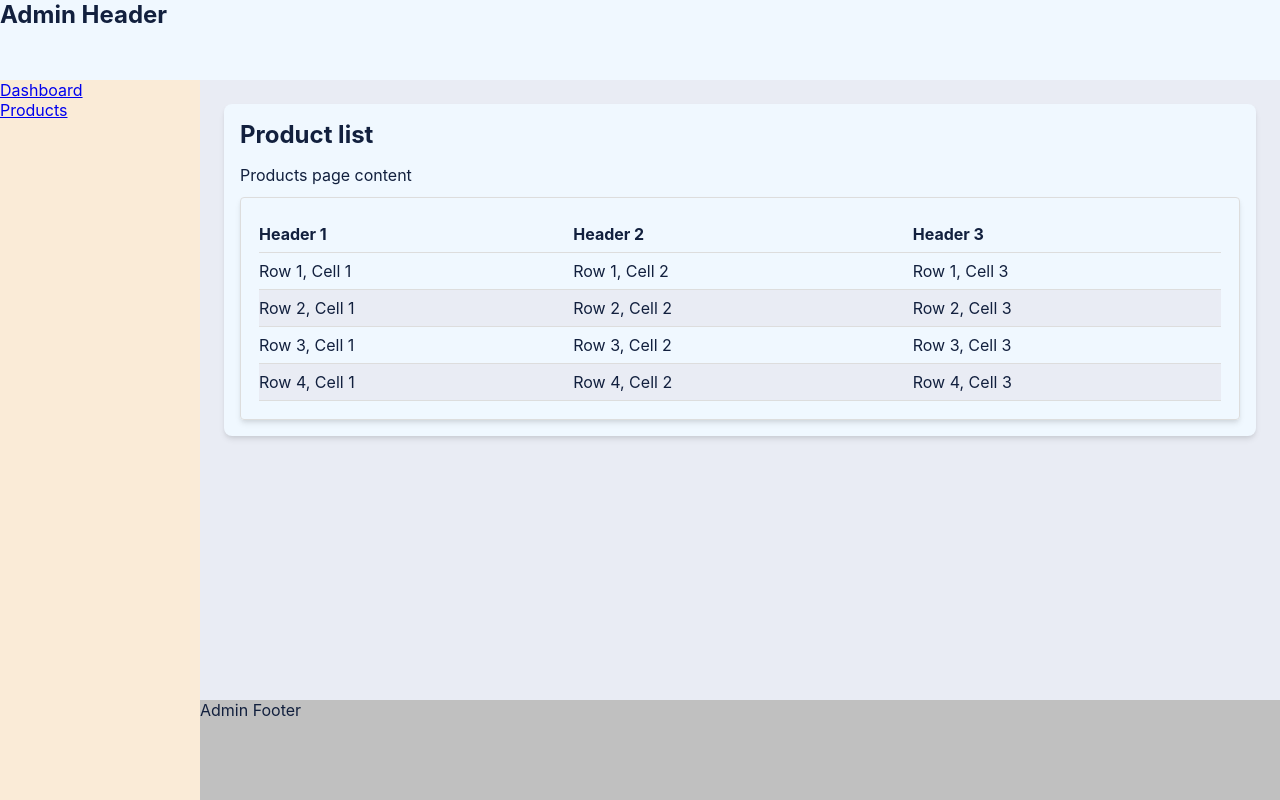
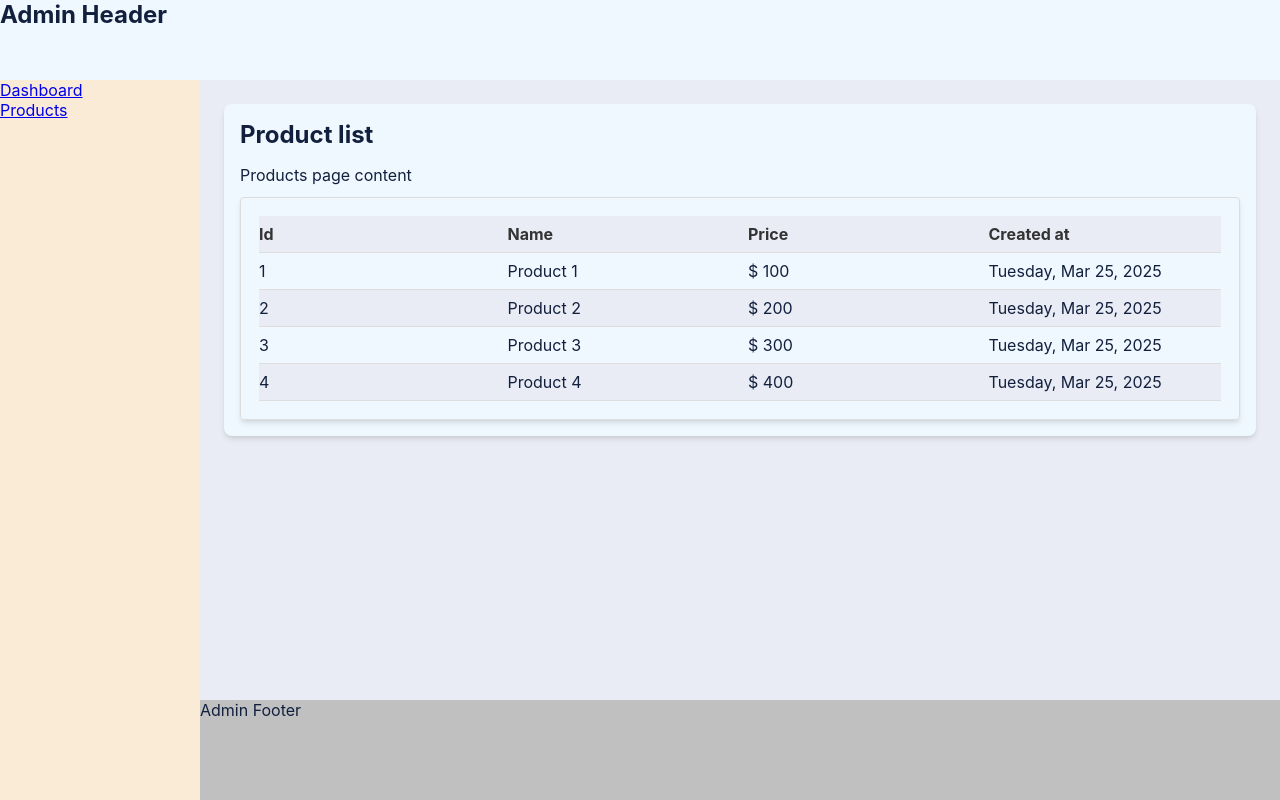
Before and after one commit to DlopezS98/react-isi-webappcrud, a React (Create React App) app: page /dashboard/products in a window 1280 px wide. Built offline with nearby package versions, Linux system fonts and the light colour scheme.

Commit message:
feat: enhance DataGrid component with dynamic rows and columns

```diff
--- a/src/admin/products/products.page.tsx
+++ b/src/admin/products/products.page.tsx
@@ -1,16 +1,67 @@
 import Card, { CardBody, CardHeader } from "../../components/card";
-import DataGrid from "../../components/data-grid";
+import DataGrid, { DatagridColumn } from "../../components/data-grid";
 
 export interface ProductsPageProps {}
 
+const columns: DatagridColumn[] = [
+  {
+    header: 'Id',
+    field: 'id',
+    type: 'number',
+  },
+  {
+    header: 'Name',
+    field: 'name',
+    type: 'text',
+  },
+  {
+    header: 'Price',
+    field: 'price',
+    type: 'money',
+    prefix: '$',
+  },
+  {
+    header: 'Created at',
+    field: 'createdAt',
+    type: 'date',
+  }
+];
+
 const ProductsPage: React.FC<ProductsPageProps> = () => {
+  const rows = [
+    {
+      id: 1,
+      name: 'Product 1',
+      price: 100,
+      createdAt: new Date(),
+    },
+    {
+      id: 2,
+      name: 'Product 2',
+      price: 200,
+      createdAt: new Date(),
+    },
+    {
+      id: 3,
+      name: 'Product 3',
+      price: 300,
+      createdAt: new Date(),
+    },
+    {
+      id: 4,
+      name: 'Product 4',
+      price: 400,
+      createdAt: new Date(),
+    }
+  ];
+
   return (
     <div className="container py-3">
       <Card>
         <CardHeader><h2>Product list</h2></CardHeader>
         <CardBody>
           <p>Products page content</p>
-          <DataGrid />
+          <DataGrid rows={rows} columns={columns} />
         </CardBody>
       </Card>
     </div>
--- a/src/components/data-grid/data-grid.css
+++ b/src/components/data-grid/data-grid.css
@@ -9,6 +9,7 @@
 .isi-datagrid-container table {
   width: 100%;
   border-collapse: collapse;
+  table-layout: fixed;
 }
 
 .isi-datagrid-container th {
@@ -26,8 +27,14 @@
   background-color: #e9ecf4;
 }
 
-.isi-datagrid-container tr:hover {
-  background-color: #f1f1f1;
+.isi-datagrid-container tbody tr:hover {
+  background-color: burlywood;
+  color: white;
+}
+
+.isi-datagrid-container thead tr th {
+  background-color: #e9ecf4;
+  color: #333;
 }
 
 .isi-datagrid-container th:first-child,
--- a/src/components/data-grid/index.tsx
+++ b/src/components/data-grid/index.tsx
@@ -1,43 +1,64 @@
+import React from 'react';
 import './data-grid.css';
 
-export interface DataGridProps {}
+export interface GridRow {
+  id: string | number;
+  [key: string]: string | number | Date;
+}
 
-const DataGrid: React.FC<DataGridProps> = (props) => {
+export interface DatagridColumn {
+  header: string;
+  field: string;
+  type: 'text' | 'number' | 'date' | 'money';
+  prefix?: React.ReactNode;
+}
+
+export interface DataGridProps<TRow extends GridRow> {
+  rows: TRow[];
+  columns: DatagridColumn[];
+}
+
+export default function DataGrid<TRow extends GridRow>(props: DataGridProps<TRow>) {
+  const getColumnHeader = (column: DatagridColumn) => {
+    return <th key={column.field}>{column.header}</th>;
+  };
+
+  const getCellValue = (row: TRow, column: DatagridColumn) => {
+    const value = row[column.field];
+    if (column.type === 'date') {
+      return (value as Date).toLocaleDateString('en-US', { weekday:"long", year:"numeric", month:"short", day:"numeric"});
+    }
+    return value;
+  };
+
+  const getCell = (row: TRow, column: DatagridColumn) => {
+    return <td key={column.field}>{
+      column.prefix
+        ? <>{column.prefix} {String(getCellValue(row, column))}</>
+        : String(getCellValue(row, column))
+    }</td>;
+  };
+
+  const getRow = (row: TRow) => {
+    return (
+      <tr key={row.id}>
+        {props.columns.map(column => getCell(row, column))}
+      </tr>
+    );
+  };
+
   return (
     <div className='isi-datagrid-container shadow-md'>
       <table>
         <thead>
           <tr>
-            <th>Header 1</th>
-            <th>Header 2</th>
-            <th>Header 3</th>
+            {props.columns.map(getColumnHeader)}
           </tr>
         </thead>
         <tbody>
-          <tr>
-            <td>Row 1, Cell 1</td>
-            <td>Row 1, Cell 2</td>
-            <td>Row 1, Cell 3</td>
-          </tr>
-          <tr>
-            <td>Row 2, Cell 1</td>
-            <td>Row 2, Cell 2</td>
-            <td>Row 2, Cell 3</td>
-          </tr>
-          <tr>
-            <td>Row 3, Cell 1</td>
-            <td>Row 3, Cell 2</td>
-            <td>Row 3, Cell 3</td>
-          </tr>
-          <tr>
-            <td>Row 4, Cell 1</td>
-            <td>Row 4, Cell 2</td>
-            <td>Row 4, Cell 3</td>
-          </tr>
+          {props.rows.map(getRow)}
         </tbody>
       </table>
     </div>
   );
 };
-
-export default DataGrid;
```
